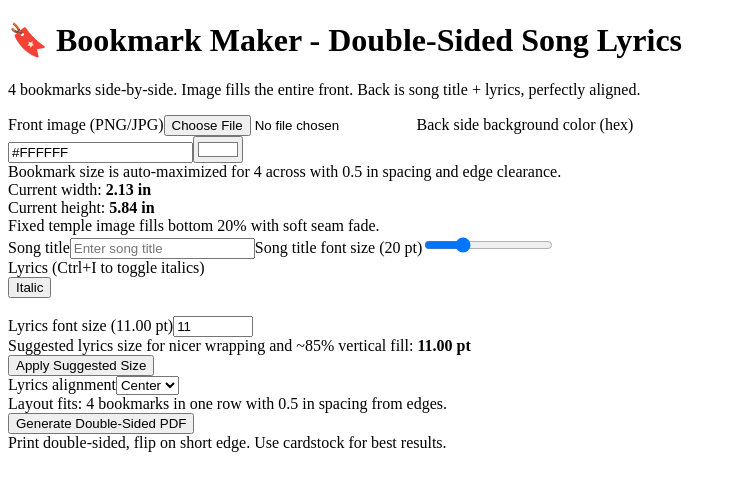
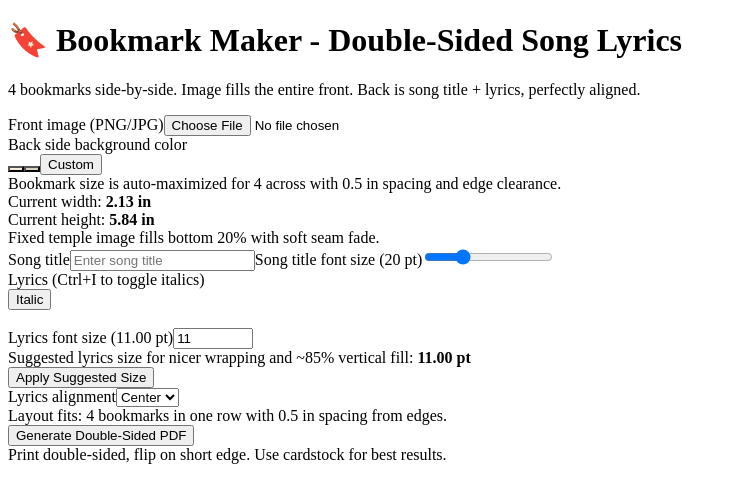
Before and after one commit to brockstonking/bookmark-maker, a React (Vite) app: page / in a window 1280 px wide. Shown: the top 502 px of the page, without its empty margins (0-737 px from the left). Built offline with nearby package versions, Linux system fonts and the light colour scheme; the HTML template or start-up script is replaced by a standard one.

Commit message:
Replace hex color input with tan/green/custom swatches

```diff
--- a/src/App.jsx
+++ b/src/App.jsx
@@ -10,6 +10,7 @@ const INTERVAL_GAP = 0.5;
 const FALLBACK_ASPECT_RATIO = 5.5 / 2; // Height / width when no image has been uploaded yet.
 const BACK_TEXT_TOP_INSET = 0.35;
 const TITLE_LYRICS_GAP_IN = 0.18;
+const PRESET_BACK_COLORS = { tan: "#FBEDDC", green: "#DAD3C4" };
 const TITLE_FONT_STACK = '"Beau Rivage", "Allura", "Alex Brush", cursive';
 
 function imageToDataUrl(file) {
@@ -423,7 +424,8 @@ function suggestLyricsFontSize({
 export default function App() {
   const [imageDataUrl, setImageDataUrl] = useState("");
   const [imageMeta, setImageMeta] = useState(null);
-  const [backColorHex, setBackColorHex] = useState("#FFFFFF");
+  const [backColorMode, setBackColorMode] = useState("tan");
+  const [customColorHex, setCustomColorHex] = useState("#FBEDDC");
   const [backImageElement, setBackImageElement] = useState(null);
   const [songTitle, setSongTitle] = useState("");
   const [titleSize, setTitleSize] = useState(20);
@@ -464,7 +466,9 @@ export default function App() {
   }, []);
 
   const aspectRatio = imageMeta ? imageMeta.height / imageMeta.width : FALLBACK_ASPECT_RATIO;
-  const effectiveBackColor = normalizeHexColor(backColorHex) || "#FFFFFF";
+  const effectiveBackColor = backColorMode === "custom"
+    ? normalizeHexColor(customColorHex) || "#FBEDDC"
+    : PRESET_BACK_COLORS[backColorMode];
   const bookmarkSize = useMemo(() => computeMaxBookmarkSize(aspectRatio), [aspectRatio]);
   const bookmarkW = bookmarkSize.width;
   const bookmarkH = bookmarkSize.height;
@@ -773,23 +777,48 @@ export default function App() {
             <input type="file" accept="image/png,image/jpeg" onChange={handleImageUpload} />
           </label>
 
-          <label>
-            Back side background color (hex)
+          <div className="color-picker-section">
+            <span className="color-picker-label">Back side background color</span>
+            <div className="color-swatch-row">
+              <button
+                type="button"
+                className={`color-swatch${backColorMode === "tan" ? " color-swatch--active" : ""}`}
+                style={{ background: PRESET_BACK_COLORS.tan }}
+                onClick={() => setBackColorMode("tan")}
+                title="Tan"
+              />
+              <button
+                type="button"
+                className={`color-swatch${backColorMode === "green" ? " color-swatch--active" : ""}`}
+                style={{ background: PRESET_BACK_COLORS.green }}
+                onClick={() => setBackColorMode("green")}
+                title="Sage"
+              />
+              <button
+                type="button"
+                className={`color-swatch color-swatch--text${backColorMode === "custom" ? " color-swatch--active" : ""}`}
+                onClick={() => setBackColorMode("custom")}
+              >
+                Custom
+              </button>
+            </div>
+            {backColorMode === "custom" && (
               <div className="hex-row">
                 <input
                   type="text"
-                value={backColorHex}
-                onChange={(e) => setBackColorHex(e.target.value)}
-                placeholder="#F5F0FF"
+                  value={customColorHex}
+                  onChange={(e) => setCustomColorHex(e.target.value)}
+                  placeholder="#FBEDDC"
                 />
                 <input
                   type="color"
-                value={effectiveBackColor}
-                onChange={(e) => setBackColorHex(e.target.value.toUpperCase())}
+                  value={normalizeHexColor(customColorHex) || "#FBEDDC"}
+                  onChange={(e) => setCustomColorHex(e.target.value.toUpperCase())}
                   aria-label="Pick back side color"
                 />
               </div>
-          </label>
+            )}
+          </div>
 
           <div className="info-card">
             Bookmark size is auto-maximized for 4 across with 0.5 in spacing and edge clearance.
--- a/src/styles.css
+++ b/src/styles.css
@@ -174,12 +174,61 @@ textarea {
   color: #7f7a97;
 }
 
+.color-picker-section {
+  display: flex;
+  flex-direction: column;
+  gap: 8px;
+}
+
+.color-picker-label {
+  font-size: 0.9rem;
+  font-weight: 600;
+  color: #3d3857;
+}
+
+.color-swatch-row {
+  display: flex;
+  gap: 10px;
+  align-items: center;
+  flex-wrap: wrap;
+}
+
+.color-swatch {
+  width: 48px;
+  height: 48px;
+  border-radius: 8px;
+  border: 2px solid transparent;
+  cursor: pointer;
+  transition: border-color 0.15s, box-shadow 0.15s;
+  padding: 0;
+  flex-shrink: 0;
+}
+
+.color-swatch:hover {
+  border-color: #8680a8;
+}
+
+.color-swatch--active {
+  border-color: #5a547e;
+  box-shadow: 0 0 0 3px rgba(90, 84, 126, 0.3);
+}
+
+.color-swatch--text {
+  width: auto;
+  height: 48px;
+  padding: 0 16px;
+  background: #f0edf7;
+  color: #3d3857;
+  font-size: 0.88rem;
+  font-weight: 600;
+}
+
 .hex-row {
   display: grid;
   grid-template-columns: 1fr auto;
   gap: 8px;
   align-items: center;
-  margin-top: 6px;
+  margin-top: 2px;
 }
 
 .hex-row input[type="text"] {
```
Lines whose indentation alone changed are shown as unchanged.
